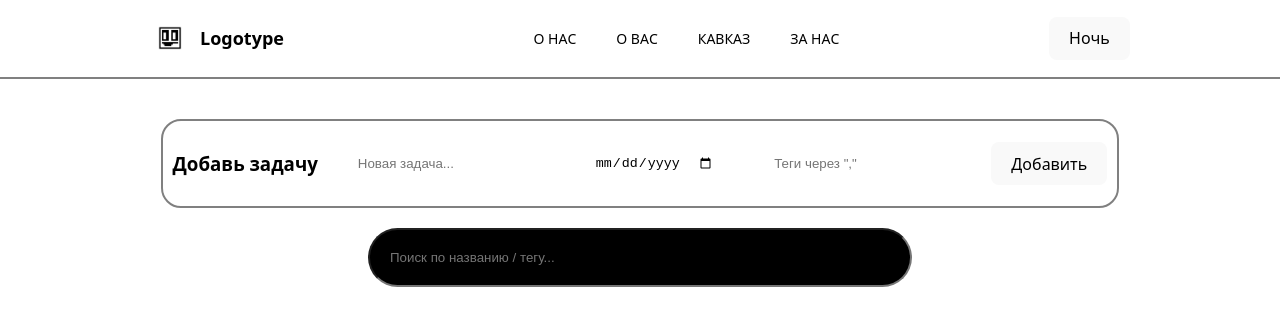
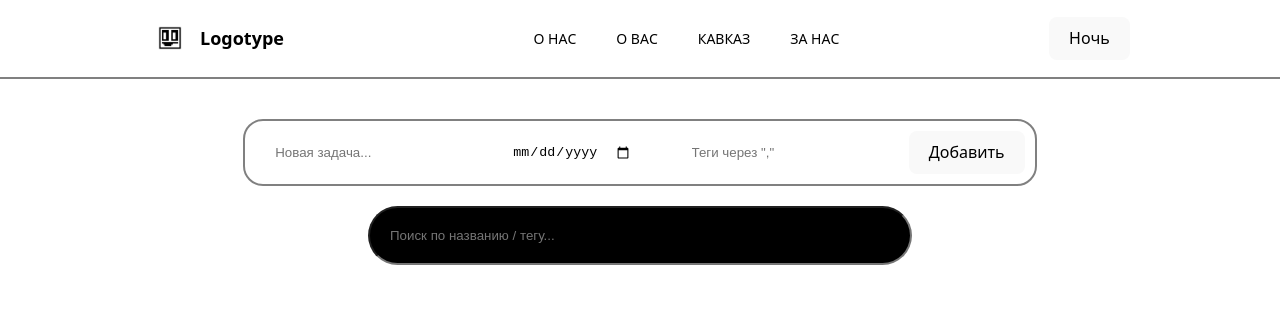
Before and after one commit to zaikinale/react_29_10_25.io, a React (Vite) app: page / in a window 1280 px wide. Shown: the top 326 px of the page. Built offline with nearby package versions, Linux system fonts and the light colour scheme.

Commit message:
remove_title

```diff
--- a/src/components/TaskAddFrom/TaskAddFrom.jsx
+++ b/src/components/TaskAddFrom/TaskAddFrom.jsx
@@ -22,7 +22,7 @@ export default function TaskAddFrom({ onAdd }) {
 
     return (
         <form className={style.form} onSubmit={handleSubmit}>
-            <h3 className={style.form__title}>Добавь задачу</h3>
+            {/* <h3 className={style.form__title}>Добавь задачу</h3> */}
 
             <input
                 type="text"
--- a/src/components/TaskAddFrom/style.module.css
+++ b/src/components/TaskAddFrom/style.module.css
@@ -11,9 +11,9 @@
     gap: 20px;
 }
 
-.form__title {
+/* .form__title {
     font-weight: bold;
-}
+} */
 
 .form__input {
     padding: 10px 20px;
```
